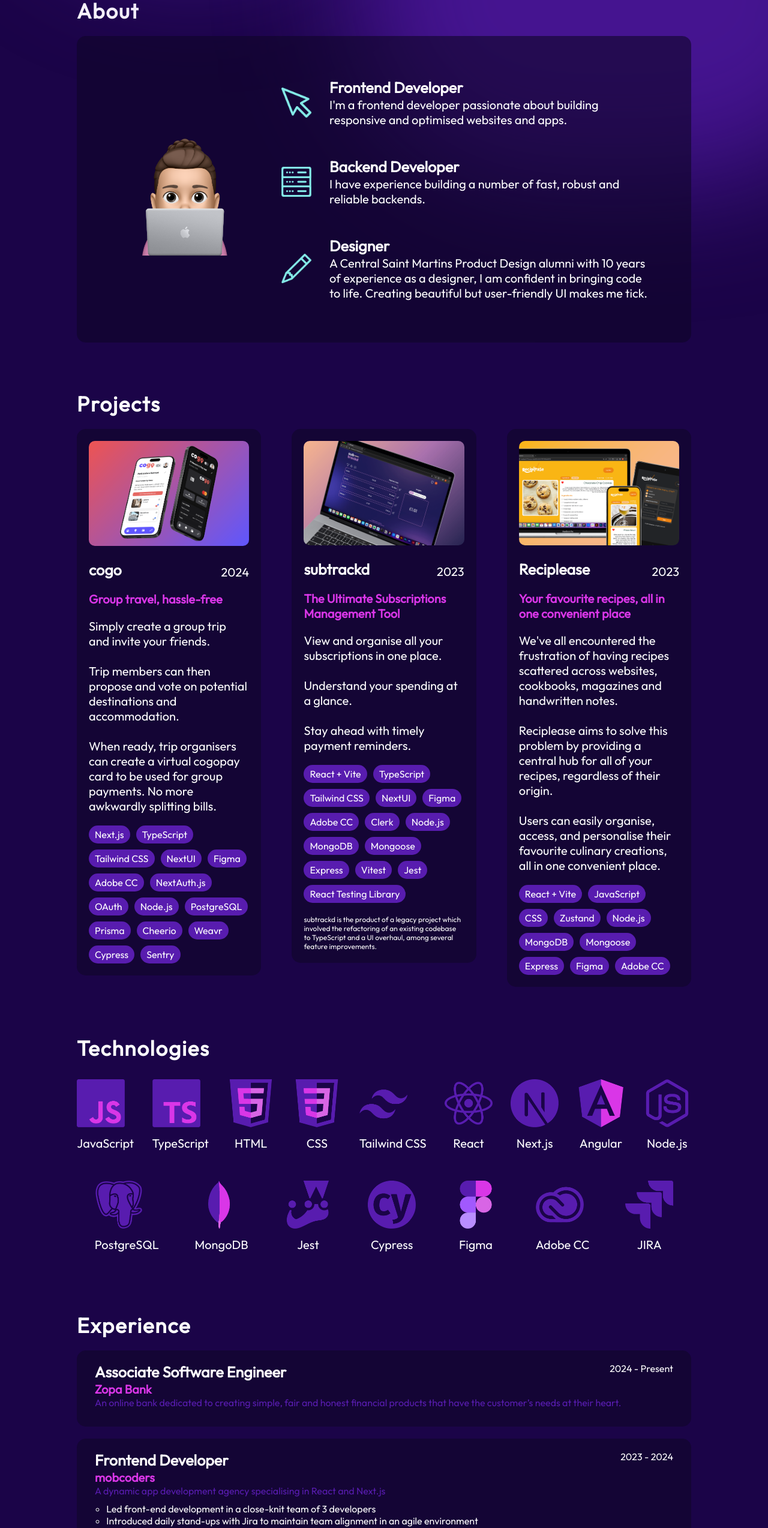
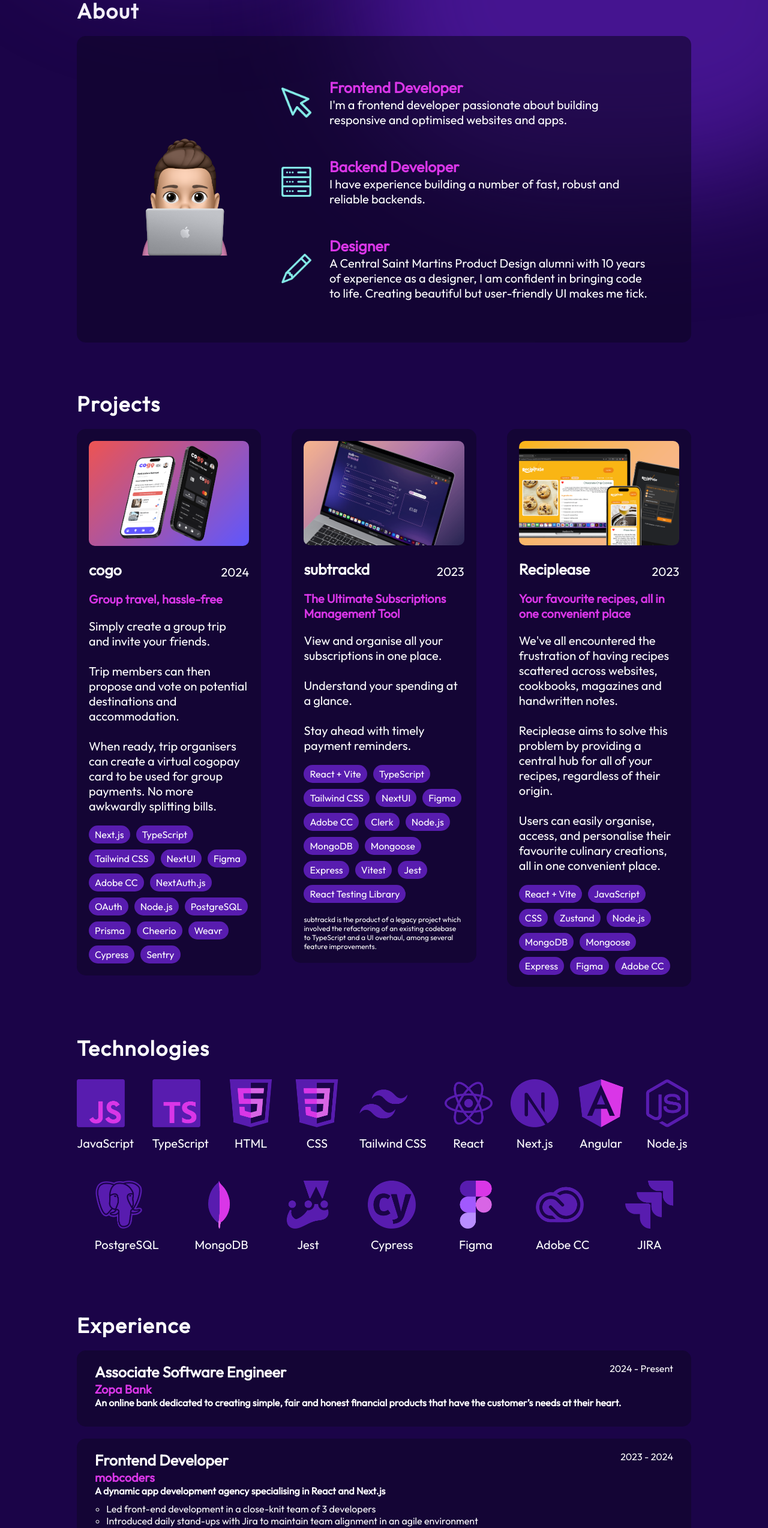
Before and after one commit to annaewbank/Anna-Ewbank-Portfolio, a React (Vite) app: page / in a window 1280 px wide. Shown: the part 800-3347 px from the top of the page at 60% size. Built offline with nearby package versions, Linux system fonts and the light colour scheme.

Commit message:
style: update colours

```diff
--- a/src/components/About/About.module.css
+++ b/src/components/About/About.module.css
@@ -6,6 +6,10 @@
 
 .title {
   margin-bottom: 20px;
+}
+
+.aboutItemText > h3 {
+  color: var(--color-primary);
 }
 
 .content {
--- a/src/components/Experience/Experience.module.css
+++ b/src/components/Experience/Experience.module.css
@@ -38,8 +38,9 @@
 }
 
 .experienceItemCompanyDetails {
-  color: var(--color-dark);
+  color: var(--color-text);
   font-size: 16px;
+  font-weight: bold;
   margin-bottom: 10px;
 }
 
```
